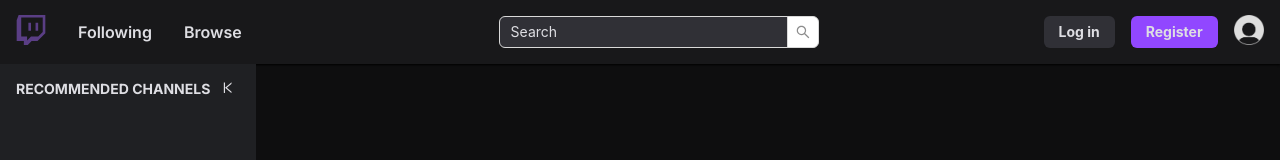
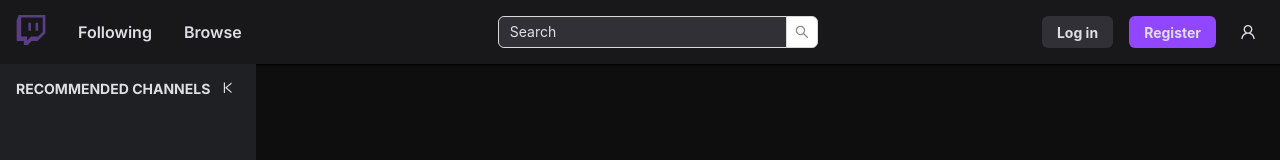
Before and after one commit to ZadorozhnyiYevhenii/streaming-app, a Next.js app: page / in a window 1280 px wide. Shown: the top 160 px of the page. Built offline with nearby package versions, Linux system fonts and the light colour scheme.

Commit message:
feat: added loading page with loader

```diff
--- a/src/app/globals.scss
+++ b/src/app/globals.scss
@@ -46,3 +46,12 @@ button {
   display: flex;
   gap: 2rem;
 }
+
+.loader {
+  color: $second-brand-color;
+  font-size: large;
+
+  display: flex;
+  align-items: center;
+  justify-content: center ;
+}
--- a/src/app/loading.tsx
+++ b/src/app/loading.tsx
@@ -1,3 +1,5 @@
+import { LoadingOutlined } from "@ant-design/icons";
+
 export default function Loading() {
-  return <div>...Loading</div>;
+  return <LoadingOutlined className="loader" />;
 }
--- a/src/components/Header/Header.tsx
+++ b/src/components/Header/Header.tsx
@@ -9,7 +9,7 @@ import { UserAccountAuthorized } from "./UserAccountAuth/UserAccountAuth";
 import "./Header.scss";
 
 export const Header = () => {
-  const user = true;
+  const user = false;
 
   return (
     <header className="header">
@@ -25,12 +25,14 @@ export const Header = () => {
       </div>
 
       <div className="header__right">
-        <Login />
-        <Register />
         {user ? (
           <UserAccountAuthorized />
         ) : (
-          <UserAccountNonAuthorized />
+          <>
+            <Login />
+            <Register />
+            <UserAccountNonAuthorized />
+          </>
         )}
       </div>
     </header>
--- a/src/components/Header/UserAccountAuth/constants/index.tsx
+++ b/src/components/Header/UserAccountAuth/constants/index.tsx
@@ -4,24 +4,25 @@ import {
   VideoCameraOutlined,
 } from "@ant-design/icons";
 import { MenuProps } from "antd";
+import Link from "next/link";
 
 export const items: MenuProps["items"] = [
   {
     key: "1",
     label: (
-      <button className="user-logout">
+      <Link href={'/chanel'} className="user-logout">
         <VideoCameraOutlined />
         Channel
-      </button>
+      </Link>
     ),
   },
   {
     key: "2",
     label: (
-      <button className="user-logout">
+      <Link href={'/settings/profile'} className="user-logout">
         <SettingOutlined />
         Settings
-      </button>
+      </Link>
     ),
   },
   {
--- a/src/components/Header/UserAccountNonAuth/UserAccountNonAuth.scss
+++ b/src/components/Header/UserAccountNonAuth/UserAccountNonAuth.scss
@@ -5,9 +5,10 @@
   align-items: center;
   gap: 1rem;
 
-  width: 8rem;
   padding: 0.6rem 1rem;
   border-radius: 0.5rem;
+
+  width: 8rem;
 
   &:hover {
     background: $border-color;
--- a/src/components/Header/UserAccountNonAuth/UserAccountNonAuth.tsx
+++ b/src/components/Header/UserAccountNonAuth/UserAccountNonAuth.tsx
@@ -12,7 +12,7 @@ export const UserAccountNonAuthorized = () => {
   const dispatch = useAppDispatch();
 
   const handleLoginClick: MenuProps["onClick"] = (e) => {
-    if (e.key === "2") {
+    if (e.key === "1") {
       dispatch(setIsLoginOpen(true));
     }
   };
--- a/src/components/Header/UserAccountNonAuth/constants/index.tsx
+++ b/src/components/Header/UserAccountNonAuth/constants/index.tsx
@@ -4,10 +4,6 @@ import { MenuProps } from "antd";
 export const items: MenuProps["items"] = [
   {
     key: "1",
-    label: <button>Dark mode</button>,
-  },
-  {
-    key: "2",
     label: (
       <button className="user-logout">
         <LoginOutlined /> Log in
--- a/src/components/UIkit/UIDropDown/UIDropDown.scss
+++ b/src/components/UIkit/UIDropDown/UIDropDown.scss
@@ -1,6 +1,12 @@
+@import "../../../styleutils/variables.scss";
+
 $secondary-background: #303036;
 
 .ant-dropdown .ant-dropdown-menu {
   background-color: $secondary-background;
   padding-block: 1rem;
 }
+
+.ant-dropdown .ant-dropdown-menu .ant-dropdown-menu-title-content >a {
+  color: $main-light-color;
+}
```
